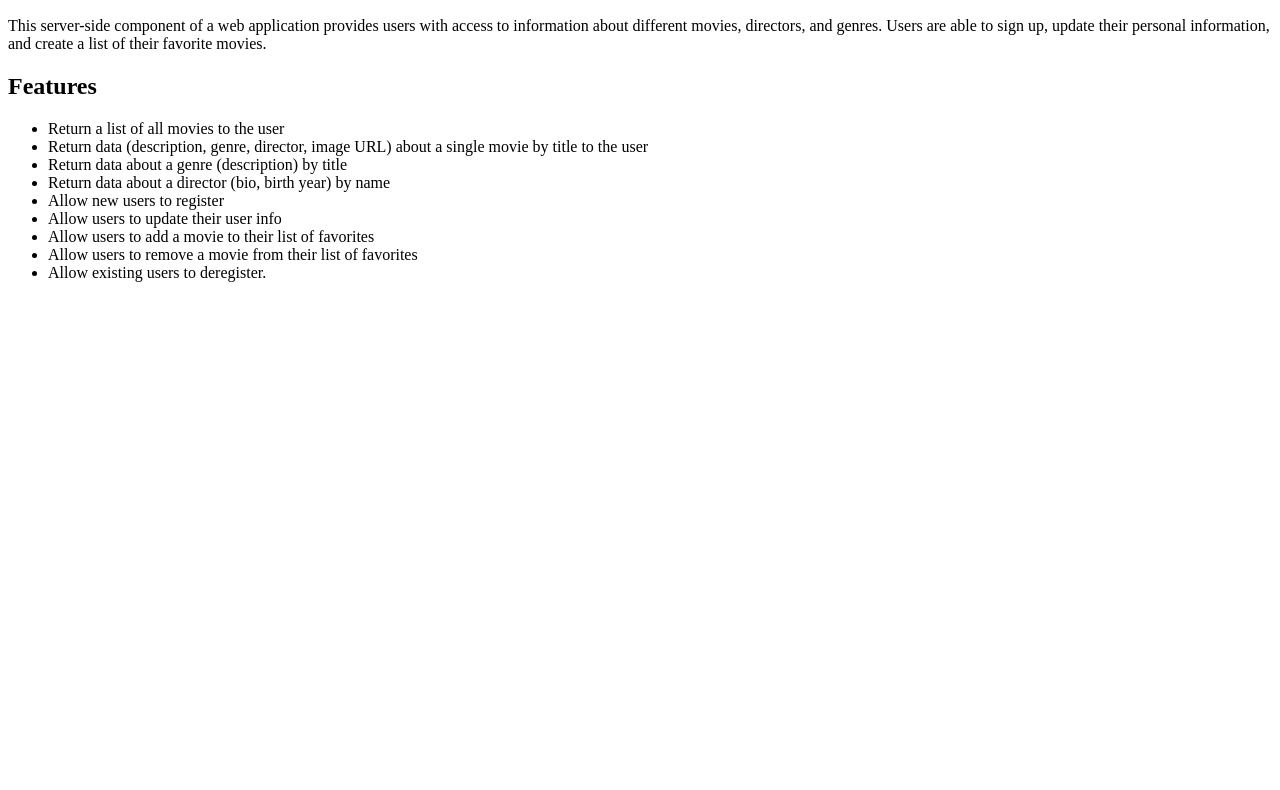
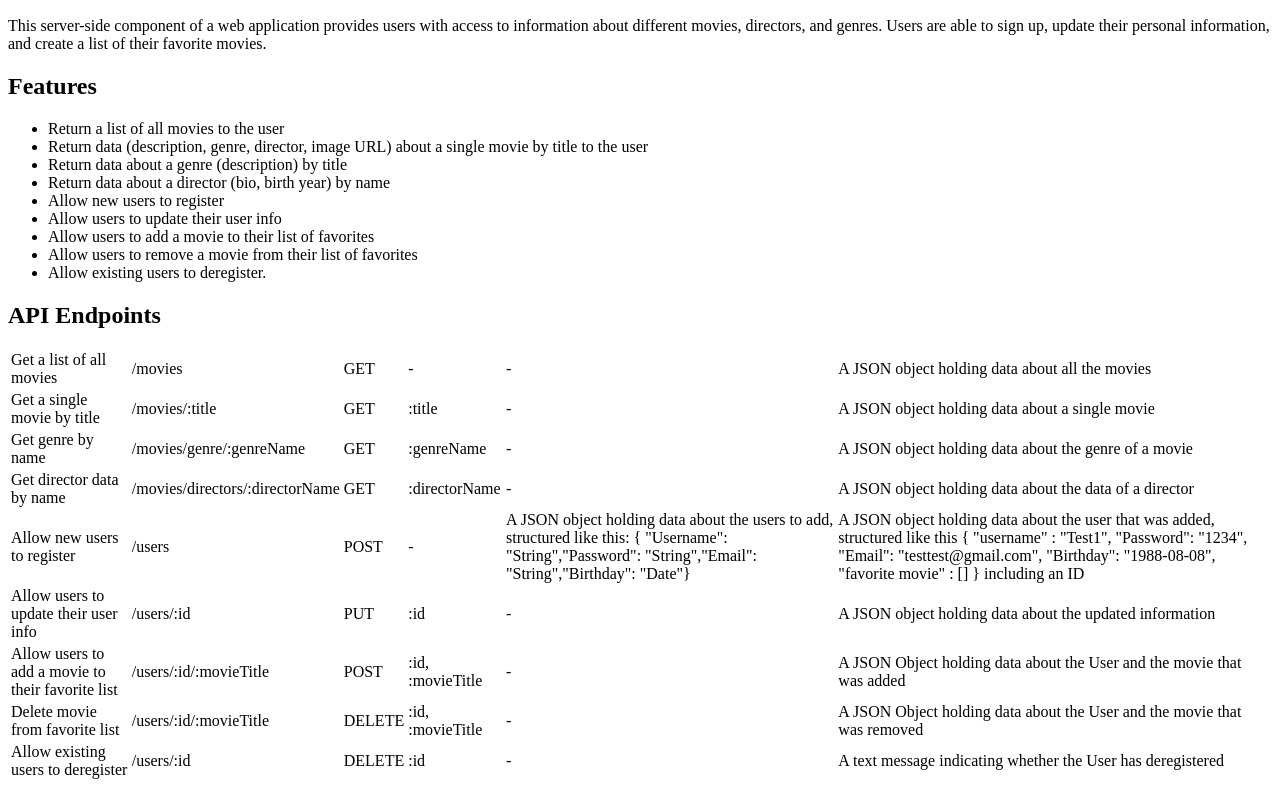
Before and after one commit to wentdavid/movie_api, a website: page public/documentation.html in a window 1280 px wide. Shown: the part 110-900 px from the top of the page. Before the commit the page ends 800 px from the top, so only its background shows below. Drawn offline with Linux system fonts and the light colour scheme.

Commit message:
added table with API endpoints

```diff
--- a/public/documentation.html
+++ b/public/documentation.html
@@ -12,11 +12,12 @@
 
 <h1>Movie API</h1>
 
-
-<h2>Objective</h2>
-<p>This server-side component of a web application provides users with access to information about different
-movies, directors, and genres. Users are able to sign up, update their
-personal information, and create a list of their favorite movies.</p>
+<div>
+    <h2>Objective</h2>
+    <p>This server-side component of a web application provides users with access to information about different
+    movies, directors, and genres. Users are able to sign up, update their
+    personal information, and create a list of their favorite movies.</p>
+</div>
 
 <div>
     <h2>Features</h2>
@@ -31,8 +32,98 @@ personal information, and create a list of their favorite movies.</p>
         <li>Allow users to remove a movie from their list of favorites</li>
         <li>Allow existing users to deregister.</li>
     </ul>
+</div>
 
-    </div>
+<div>
+    <h2>API Endpoints</h2>
+            <table>
+                <tbody>
+
+                   <tr>
+                       <td>Get a list of all movies</td>
+                       <td>/movies</td>
+                       <td>GET</td>
+                       <td>-</td>
+                       <td>-</td>
+                       <td>A JSON object holding data about all the movies</td>
+                   </tr>
+
+                   <tr>
+                       <td>Get a single movie by title</td>
+                       <td>/movies/:title</td>
+                       <td>GET</td>
+                       <td>:title</td>
+                       <td>-</td>
+                       <td>A JSON object holding data about a single movie</td>
+                   </tr>
+
+                   <tr>
+                       <td>Get genre by name</td>
+                       <td>/movies/genre/:genreName</td>
+                       <td>GET</td>
+                       <td>:genreName</td>
+                       <td>-</td>
+                       <td>A JSON object holding data about the genre of a movie</td>
+                   </tr>
+
+                   <tr>
+                       <td>Get director data by name</td>
+                       <td>/movies/directors/:directorName</td>
+                       <td>GET</td>
+                       <td>:directorName</td>
+                       <td>-</td>
+                       <td>A JSON object holding data about the data of a director</td>
+                   </tr>
+
+                   <tr>
+                       <td>Allow new users to register</td>
+                       <td>/users</td>
+                       <td>POST</td>
+                       <td>-</td>
+                       <td>A JSON object holding data about the users to add, structured like this:
+                        { "Username": "String","Password": "String","Email": "String","Birthday": "Date"}</td>
+                       <td>A JSON object holding data about the user that was added, structured like this { "username" : "Test1", "Password": "1234", "Email": "testtest@gmail.com", "Birthday": "1988-08-08", "favorite movie" : [] } including an ID </td>
+                   </tr>
+
+                   <tr>
+                       <td>Allow users to update their user info</td>
+                       <td>/users/:id</td>
+                       <td>PUT</td>
+                       <td>:id</td>
+                       <td>-</td>
+                       <td>A JSON object holding data about the updated information</td>
+                   </tr>
+
+
+                   <tr>
+                       <td>Allow users to add a movie to their favorite list</td>
+                       <td>/users/:id/:movieTitle</td>
+                       <td>POST</td>
+                       <td>:id, :movieTitle</td>
+                       <td>-</td>
+                       <td>A JSON Object holding data about the User and the movie that was added</td>
+                   </tr>
+
+                   <tr>
+                       <td>Delete movie from favorite list</td>
+                       <td>/users/:id/:movieTitle</td>
+                       <td>DELETE</td>
+                       <td>:id, :movieTitle</td>
+                       <td>-</td>
+                       <td>A JSON Object holding data about the User and the movie that was removed</td>
+                   </tr>
+
+                   <tr>
+                       <td>Allow existing users to deregister</td>
+                       <td>/users/:id</td>
+                       <td>DELETE</td>
+                       <td>:id</td>
+                       <td>-</td>
+                       <td>A text message indicating whether the User has deregistered</td>
+                   </tr>
+                </tbody>
+               </table>
+</div>
 
 
 
```
